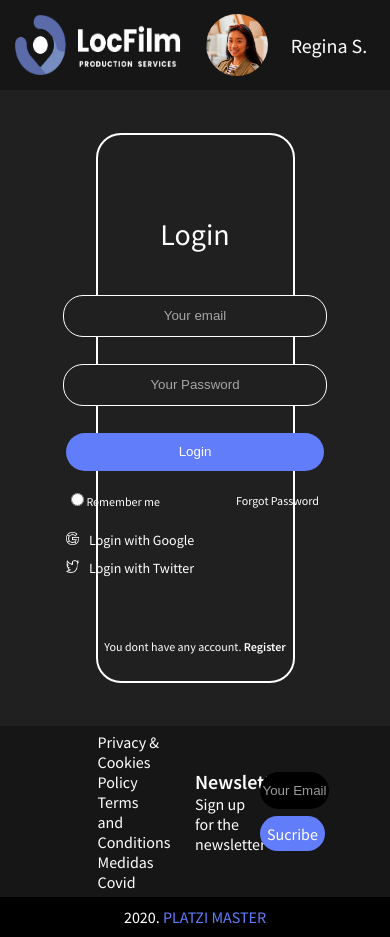
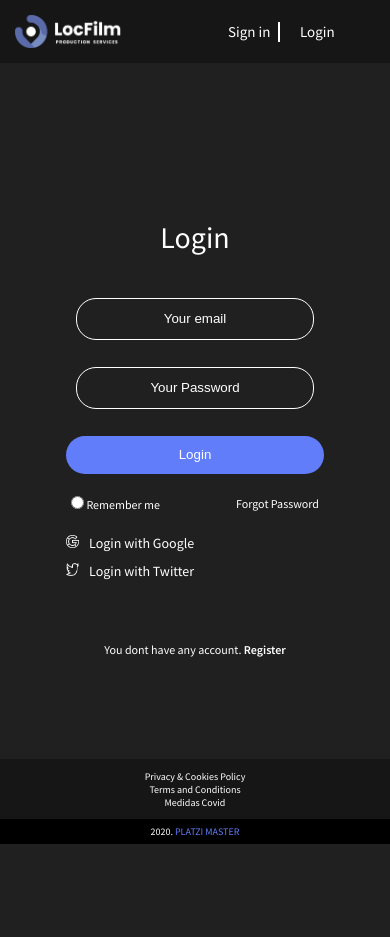
Before and after one commit to cesarp04/locfilm-frontend, a React app: page /login in a window 390 px wide. After the commit the page ends 844 px from the top, so only its background shows below. Built offline with nearby package versions, Linux system fonts and the light colour scheme.

Commit message:
responsive was created in login page

```diff
--- a/src/assets/styles/components/Footer.scss
+++ b/src/assets/styles/components/Footer.scss
@@ -1,67 +1,74 @@
 @import "../Vars.scss";
 
-footer {
+
+
+footer{
   width: 100vw;
-  height: 200px;
 }
-.footerMain {
-  display: grid;
-  grid-template-columns: repeat(12, 1fr);
-  height: 171px;
-  background-color: $secundary-color;
+.footerMain{
+  display: flex;
+  justify-content: space-evenly;
+  height: 130px;
+  background-color: #161616;
 }
 
-.footerMain__links {
-  grid-column-start: 4;
-  grid-column-end: 6;
+.footerMain__links{
   display: flex;
-  flex-direction: column;
+  flex-direction:column;
   justify-content: center;
+
+
 }
-.footerMain__links a {
+.footerMain__links a{
   text-decoration: none;
   color: white;
+
 }
-.footerMain__Newsletter {
-  grid-column-start: 7;
-  grid-column-end: 9;
+.footerMain_conatinerNewslatter{
   display: flex;
-  flex-direction: column;
+  justify-content: space-between;
+}
+.footerMain__Newsletter{
+  display: flex;
+  flex-direction:column;
   justify-content: center;
+  margin-right:50px;
+
+
 }
-.footerMain__Newsletter p {
+.footerMain__Newsletter p{
   color: white;
 }
-.footerMain__Newsletter p:nth-child(1) {
-  font-size: 20px;
-  font-weight: 600;
-}
-.footerMain__Newsletter p:nth-child(2) {
-}
-.footerMain__BtnNewsletter {
-  grid-column-start: 9;
-  grid-column-end: 11;
-  display: flex;
-  flex-direction: column;
-  justify-content: center;
+.footerMain__Newsletter p:nth-child(1){
+font-size: 20px;
+font-weight: 600;
+
 }
 
-.footerMain__BtnNewsletter input {
+.footerMain__BtnNewsletter{
+
+  display: flex;
+  flex-direction:column;
+  justify-content: center;
+  width: 231px;
+}
+
+.footerMain__BtnNewsletter input{
   width: 100%;
   height: 35px;
   text-align: center;
   border: 0;
   border-radius: 25px;
-  background-color: $black;
+  background-color: black;
   margin-bottom: 7px;
 }
-::placeholder {
-  color: rgba($color: #ffffff, $alpha: 0.6);
+::placeholder{
+  color: white;
 }
-.footerMain__BtnNewsletter a {
+.footerMain__BtnNewsletter a{
   width: 100%;
   height: 35px;
-  background-color: $button-color;
+  background-color: #627DFA;
   border-radius: 25px;
   display: flex;
   justify-content: center;
@@ -69,17 +76,141 @@ footer {
   text-decoration: none;
   color: white;
 }
-.footerCredits {
+
+
+.footerCredits{
   height: 40px;
-  background-color: $black;
+  background-color: black;
   display: flex;
   justify-content: center;
   align-items: center;
+
 }
-.footerCredits p {
+.footerCredits p{
   color: white;
 }
-.footerCredits p a {
+.footerCredits p a{
   text-decoration: none;
-  color: $button-color;
+  color: #627DFA;
 }
+
+@media screen and (max-width: 834px){
+  .footerMain{
+      display: flex;
+      justify-content: space-evenly;
+      align-items: center;
+      /* background-color: plum; */
+  }
+  .footerMain__links{
+      text-align: center;
+  }
+
+  .footerMain_conatinerNewslatter{
+      display: flex;
+      flex-direction: column;
+      justify-content: center;
+      width: 204px;
+
+  }
+  .footerMain__Newsletter {
+      width: 100%;
+      display: flex;
+      justify-content: center;
+      margin-bottom: 5px;
+
+  }
+  .footerMain__Newsletter p {
+      display: flex;
+      justify-content: center;
+  }
+  .footerMain__Newsletter  p:nth-child(2){
+      display: none;
+  }
+  /* aqui */
+
+  .footerMain__BtnNewsletter{
+      display: flex;
+      flex-direction:column;
+      justify-content: center;
+      width: 100%;
+  }
+  .footerMain__BtnNewsletter input{
+      width: 100%;
+      height: 25px;
+  }
+  ::placeholder{
+      color: white;
+  }
+  .footerMain__BtnNewsletter a{
+      width: 100%;
+      height: 25px;
+  }
+  /* aqui end */
+}
+
+@media screen and (max-width: 834px){
+  .footerMain{
+      display: flex;
+      justify-content: space-evenly;
+      align-items: center;
+  }
+  .footerMain__links{
+      text-align: center;
+  }
+
+  .footerMain_conatinerNewslatter{
+      display: flex;
+      flex-direction: column;
+      justify-content: center;
+      width: 204px;
+
+  }
+  .footerMain__Newsletter {
+      width: 100%;
+      display: flex;
+      justify-content: center;
+      margin-bottom: 5px;
+
+  }
+  .footerMain__Newsletter p {
+      display: flex;
+      justify-content: center;
+  }
+  .footerMain__Newsletter  p:nth-child(2){
+      display: none;
+  }
+  .footerMain__BtnNewsletter{
+      display: flex;
+      flex-direction:column;
+      justify-content: center;
+      width: 100%;
+  }
+  .footerMain__BtnNewsletter input{
+      width: 100%;
+      height: 25px;
+  }
+  ::placeholder{
+      color: white;
+  }
+  .footerMain__BtnNewsletter a{
+      width: 100%;
+      height: 25px;
+  }
+}
+
+@media screen and (max-width: 480px){
+  .footerMain{
+    height: 60px;
+  }
+  .footerMain__links{
+      font-size: 10px;
+  }
+
+  .footerMain_conatinerNewslatter{
+      display: none;
+  }
+  .footerCredits{
+      height: 25px;
+      font-size: 10px;
+  }
+}
--- a/src/assets/styles/components/Header.scss
+++ b/src/assets/styles/components/Header.scss
@@ -3,7 +3,7 @@
 .Header{
     background-color: $secundary-color;
     width: 100%;
-    height: 90px;
+    height: 60px;
     display: flex;
     justify-content: space-between;
     align-items: center;
@@ -12,106 +12,33 @@
     width: 195px;
     height: 60px;
     margin-left: 15px;
+
 }
 .Header__logo a{
     width: 100%;
     height: 100%;
+    display: flex;
+    align-items: center;
 }
 .Header__logo a img{
-    width: 100%;
-    height: 100%;
+    width: 80%;
+    height: 80%;
+
 }
+@media screen and (max-width: 480px){
 
-// sss
+    .Header{
+        width: 100%;
+        height: 63px;
+        display: flex;
+        justify-content: space-between;
+        align-items: center;
 
-// .Header3{
-//     background-color: $secundary-color;
-//     width: 100%;
-//     height: 90px;
-//     display: flex;
-//     justify-content: space-between;
-//     align-items: center;
-
-// }
-
-// .Header3__logo{
-//     width: 195px;
-//     height: 60px;
-// }
-// .Header3__logo a{
-//     width: 100%;
-//     height: 100%;
-// }
-// .Header3__logo a img{
-//     width: 100%;
-//     height: 100%;
-
-// }
-
-// .Header3__Search{
-//     display: flex;
-//     width: 474px;
-//     height: 35px;
-// }
-// .Header3__Search-input input{
-//     width: 275px;
-//     height: 100%;
-//     text-align: center;
-//     padding: 0;
-//     border: 0;
-//     border-radius: 25px 0px 0px 25px;
-//     background-color: rgba(255, 255, 255, .6);
+    }
+    .Header__logo{
+        width: 134px;
+        height: 41px;
+    }
 
 
-// }
-// .Header3__Search-filter{
-//     display: flex;
-//     align-items: center;
-//     justify-content: center;
-//     width: 78px;
-//     height: 100%;
-//     background-color: rgba(255, 255, 255, .6);
-// }
-// .Header3__Search img{
-//     width: 25px;
-//     height: 25px;
-// }
-// .Header3__Search-BtnSearch{
-//     background-color: $button-color;
-//     width: 121px;
-//     border-radius: 0px 25px 25px 0px;
-//     display: flex;
-//     align-items: center;
-//     justify-content: center;
-//     text-decoration: none;
-// }
-// .Header3__Search-BtnSearch p{
-//     color: white;
-// }
-// .Header3__SignLogin{
-//     display: flex;
-//     height: 20px;
-// }
-// .Header3__SignLogin-Sign{
-//     width: 50px;
-//     border-right: 2px solid white;
-//     margin-right: 20px;
-//     font-size: 15px;
-//     color: white;
-// }
-// .Header3__SignLogin-Sign a{
-//     margin: 0px;
-//     text-decoration: none;
-//     color: white;
-// }
-// .Header3__SignLogin-Login{
-//     width: 50px;
-//     margin-right: 40px;
-//     font-size: 15px;
-//     color: white;
-// }
-// .Header3__SignLogin-Login a{
-//     margin: 0px;
-//     text-decoration: none;
-//     color: white;
-// }
+  }
--- /dev/null
+++ b/src/assets/styles/components/Login-B.scss
@@ -0,0 +1,150 @@
+@import "../Vars.scss";
+
+.login {
+  display: flex;
+  align-items: center;
+  justify-content: center;
+  // height: calc(100vh - (90px + 200px));
+  width: 100 vw;
+  height: calc(100vh - 250px);
+  background-color: $primary-color;
+  flex-direction: column;
+  // padding: 43px 0px;
+  //   min-height: 100vh;
+  color: $white;
+  margin: 0;
+
+}
+
+
+.login__container{
+  display: flex;
+  justify-content: center;
+  flex-direction: column;
+  align-items: center;
+  width: 353px;
+  height: 546px;
+  border: 2px solid white;
+  border-radius: 25px;
+
+}
+
+.login__container p {
+  font-weight: 400;
+  font-size: 30px;
+  text-align: center;
+  margin-top: 52px;
+  padding: 0;
+}
+.login__container__from {
+  display: flex;
+  align-items: center;
+  justify-content: center;
+  flex-direction: column;
+}
+.login__container__form--input {
+  width: 258px;
+  height: 38px;
+  border-radius: 20px;
+  background-color: $primary-color;
+  text-align: center;
+  border: 1px solid $white;
+}
+.login__container__form--input:nth-child(1) {
+  margin-top: 42px;
+}
+.login__container__form--input:nth-child(2) {
+  margin-top: 27px;
+}
+.login__container__form--btn {
+  width: 258px;
+  height: 38px;
+  border-radius: 20px;
+  background-color: $button-color;
+  color: $white;
+  text-align: center;
+  margin-top: 27px;
+  border: none;
+}
+.login__container__remember-me {
+  width: 248px;
+  margin-top: 22px;
+  display: flex;
+  justify-content: space-between;
+  font-size: 12px;
+}
+.login__container__remember-me label input [type="radio"] {
+  border: 3px solid springgreen;
+}
+
+.login__container__remember-me a {
+  text-decoration: none;
+  color: $white;
+}
+.login__container__remember-me a:hover {
+  text-decoration: underline;
+}
+.login__container__SM {
+  display: flex;
+  flex-direction: column;
+  width: 258px;
+  margin-top: 22px;
+}
+.login__container__SM > div {
+  display: flex;
+  align-items: center;
+  font-size: 14px;
+  margin-bottom: 10px;
+}
+.login__container__SM > div > a {
+  text-decoration: none;
+  color: $white;
+}
+.login__container__SM > div > a > img {
+  width: 13px;
+  height: 13px;
+  margin-right: 10px;
+}
+
+.login__container__register p {
+  font-size: 12px;
+}
+.login__container__register p a {
+  text-decoration: none;
+  color: $white;
+  font-weight: 600;
+}
+
+.login__container__register p a:hover {
+  text-decoration: underline;
+  color: tomato;
+  background-color: turquoise;
+}
+
+
+// @media screen and (max-width: 480px){
+
+//   .login__container{
+//       border: none;
+//   }
+
+// }
+
+
+@media screen and (max-width: 480px){
+
+    .login{
+        display: flex;
+        align-items: center;
+        justify-content: center;
+        background-color: #202020;
+        flex-direction: column;
+        height: calc(100vh - (63px + 60px + 25px));
+        color: white;
+    }
+
+    .login__container{
+        border: none;
+    }
+
+}
--- a/src/assets/styles/components/Login.scss
+++ b/src/assets/styles/components/Login.scss
@@ -1,96 +1,103 @@
 @import "../Vars.scss";
 
-.login {
+
+.login{
     display: flex;
     align-items: center;
     justify-content: center;
-  background-color: $primary-color;
+    background-color: #202020;
     flex-direction: column;
-  padding: 43px 0px;
-  //   min-height: 100vh;
-  color: $white;
-  margin: 0;
+    // height: 723px;
+    height: calc(100vh - 250px);
+    height: calc(100vh - (130px + 60px + 40px));
+    color: white;
 }
-.login__container {
+
+.login__container{
     display: flex;
     justify-content: center;
     flex-direction: column;
     align-items: center;
-  width: 50%;
+    width: 353px;
     height: 546px;
-  border: 2px solid $white;
+    border: 2px solid white;
     border-radius: 25px;
+
 }
-.login__container p {
+.login__container p{
     font-weight: 400;
     font-size: 30px;
     text-align: center;
     margin-top: 52px;
     padding: 0;
 }
-.login__container__from {
+.login__container__from{
     display: flex;
     align-items: center;
     justify-content: center;
     flex-direction: column;
+
 }
-.login__container__form--input {
+.login__container__form--input{
+    width: 90%;
+    height: 38px;
+    border-radius: 20px;
+    background-color: #202020;
+    text-align: center;
+    border: 1px solid white;
+}
+.login__container__form--input:nth-child(1){
+    margin-top: 42px;
+}
+.login__container__form--input:nth-child(2){
+    margin-top: 27px;
+}
+.login__container__form--btn{
     width: 258px;
     height: 38px;
     border-radius: 20px;
-  background-color: $primary-color;
-  text-align: center;
-  border: 1px solid $white;
-}
-.login__container__form--input:nth-child(1) {
-  margin-top: 42px;
-}
-.login__container__form--input:nth-child(2) {
-  margin-top: 27px;
-}
-.login__container__form--btn {
-  width: 258px;
-  height: 38px;
-  border-radius: 20px;
-  background-color: $button-color;
-  color: $white;
+    background-color: #627DFA;
+    color: white;
     text-align: center;
     margin-top: 27px;
     border: none;
 }
-.login__container__remember-me {
+.login__container__remember-me{
     width: 248px;
     margin-top: 22px;
     display: flex;
     justify-content: space-between;
     font-size: 12px;
 }
-.login__container__remember-me label input [type="radio"] {
+.login__container__remember-me label input [type=radio]{
     border: 3px solid springgreen;
 }
+/* ver que onda */
 
 .login__container__remember-me a {
     text-decoration: none;
-  color: $white;
+    color: white;
 }
-.login__container__remember-me a:hover {
+.login__container__remember-me a:hover{
     text-decoration: underline;
 }
-.login__container__SM {
+.login__container__SM{
     display: flex;
     flex-direction: column;
     width: 258px;
     margin-top: 22px;
+
 }
 .login__container__SM > div {
     display: flex;
     align-items: center;
-  font-size: 14px;
+    font-size:  14px;
     margin-bottom: 10px;
+
 }
 .login__container__SM > div > a {
     text-decoration: none;
-  color: $white;
+    color: white;
 }
 .login__container__SM > div > a > img {
     width: 13px;
@@ -98,17 +105,37 @@
     margin-right: 10px;
 }
 
+
 .login__container__register p {
-  font-size: 12px;
+    font-size:  12px;
 }
 .login__container__register p a {
     text-decoration: none;
-  color: $white;
+    color: white;
     font-weight: 600;
 }
 
-.login__container__register p a:hover {
+.login__container__register p a:hover{
     text-decoration: underline;
     color: tomato;
     background-color: turquoise;
 }
+
+
+@media screen and (max-width: 480px){
+
+    .login{
+        display: flex;
+        align-items: center;
+        justify-content: center;
+        background-color: #202020;
+        flex-direction: column;
+        height: calc(100vh - (63px + 60px + 25px));
+        color: white;
+    }
+
+    .login__container{
+        border: none;
+    }
+
+}
--- a/src/components/Footer.jsx
+++ b/src/components/Footer.jsx
@@ -2,6 +2,8 @@ import React from "react"
 import "../assets/styles/components/Footer.scss"
 
 const Footer = () => (
+
+
   <footer>
         <section className="footerMain">
             <div className="footerMain__links">
@@ -9,21 +11,48 @@ const Footer = () => (
                 <a href="#">Terms and Conditions</a>
                 <a href="#">Medidas Covid</a>
             </div>
+            <div className="footerMain_conatinerNewslatter">
                 <div className="footerMain__Newsletter">
-        <p>Newsletter</p>
+                    <p>Newsletter</p>§
                     <p>Sign up for the newsletter</p>
                 </div>
                 <div className="footerMain__BtnNewsletter">
-        <input type="text" placeholder="Your Email" />
+                    <input type="text" placeholder="Your Email"/>
                     <a href="#">Sucribe</a>
+                </div>
             </div>
         </section>
         <section className="footerCredits">
-      <p>
-        2020. <a href="#">PLATZI MASTER</a>
-      </p>
+            <p>2020. <a href="#">PLATZI MASTER</a></p>
         </section>
     </footer>
+
+
+
+
+
+  // <footer>
+  //   <section classNameName="footerMain">
+  //     <div classNameName="footerMain__links">
+  //       <a href="#">Privacy & Cookies Policy</a>
+  //       <a href="#">Terms and Conditions</a>
+  //       <a href="#">Medidas Covid</a>
+  //     </div>
+  //     <div classNameName="footerMain__Newsletter">
+  //       <p>Newsletter</p>
+  //       <p>Sign up for the newsletter</p>
+  //     </div>
+  //     <div classNameName="footerMain__BtnNewsletter">
+  //       <input type="text" placeholder="Your Email" />
+  //       <a href="#">Sucribe</a>
+  //     </div>
+  //   </section>
+  //   <section classNameName="footerCredits">
+  //     <p>
+  //       2020. <a href="#">PLATZI MASTER</a>
+  //     </p>
+  //   </section>
+  // </footer>
 )
 
 export default Footer
--- a/src/components/Header.jsx
+++ b/src/components/Header.jsx
@@ -13,8 +13,8 @@ const Header = ({ showSearch, showSignInLogin, showAvatar }) => (
             <Link href="/"><img src={logo} alt="Logo"/> </Link>
         </figure>
             {showSearch ? <SearchHeader/> : ''}
-            {showSignInLogin ? <SignInLogin /> : <Avatar/>}
-            {/* {showAvatar ? <Avatar/> : ''} */}
+            {showSignInLogin ? <SignInLogin /> : ''}
+            {showAvatar ? <Avatar/> : ''}
     </header>
 );
 
--- a/src/containers/Login.jsx
+++ b/src/containers/Login.jsx
@@ -7,7 +7,7 @@ import twitterIcon from "../assets/static/i_twitter.png"
 
 const Login = () => (
   <>
-    <Header showSearch={false} />
+    <Header showSearch={false} showSignInLogin={true} />
     <main className="login">
       <section className="login__container">
         <p> Login </p>
@@ -58,6 +58,8 @@ const Login = () => (
         </div>
       </section>
     </main>
+
+
   </>
 )
 
```
Lines whose indentation alone changed are shown as unchanged.
